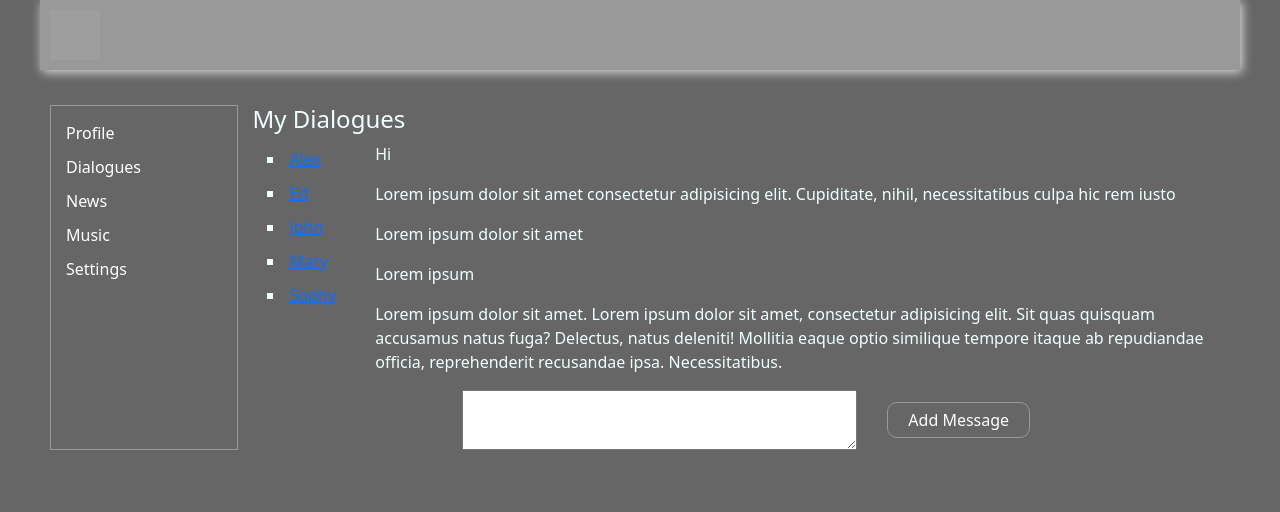
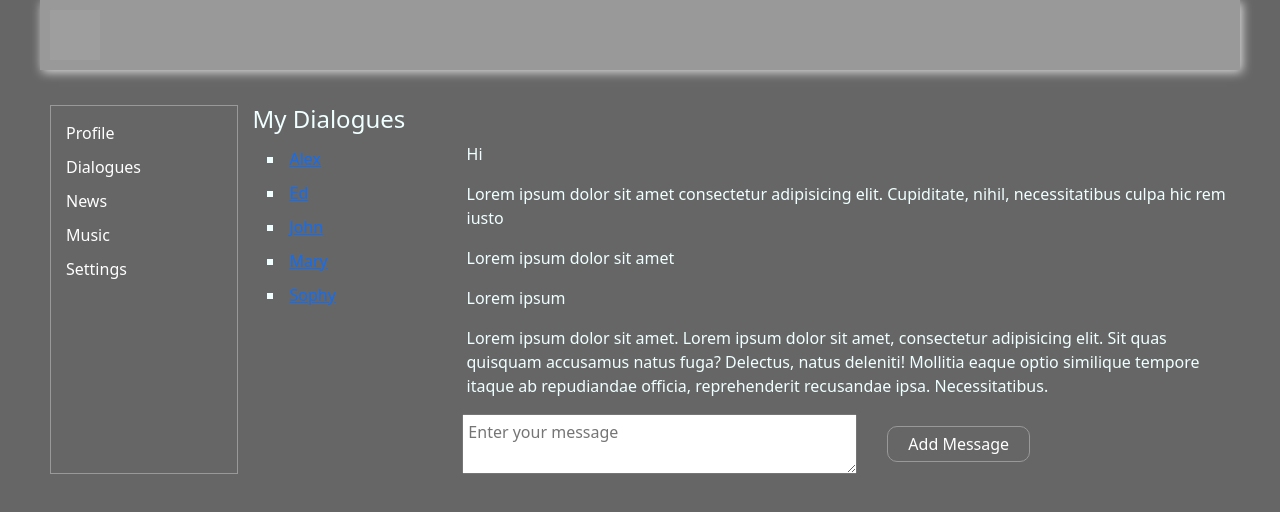
Before and after one commit to vitalii-minchuk/react-course, a React (Create React App) app: page /dialogues in a window 1280 px wide. Shown: the top 512 px of the page. Built offline with nearby package versions, Linux system fonts and the light colour scheme; grey boxes are pictures that could not be loaded.

Commit message:
reducers, redux

```diff
--- a/package.json
+++ b/package.json
@@ -1,5 +1,5 @@
 {
-  "name": "social-networc",
+  "name": "social-network",
   "version": "0.1.0",
   "private": true,
   "dependencies": {
@@ -10,6 +10,7 @@
     "react-dom": "^18.0.0",
     "react-router-dom": "^6.3.0",
     "react-scripts": "5.0.0",
+    "redux": "^4.1.2",
     "web-vitals": "^2.1.4"
   },
   "scripts": {
--- a/src/App.css
+++ b/src/App.css
@@ -9,4 +9,5 @@ ul li {
   gap:15px;
   max-width: 1200px;
   margin: 0 auto;
+  margin-bottom: 35px;
 }
--- a/src/App.js
+++ b/src/App.js
@@ -21,7 +21,7 @@ const App = (props) => {
                 profilePage={props.state.profilePage}
               />}
             />
-            <Route path='/dialogues/*' element={<Dialogues state={props.state} />} />
+            <Route path='/dialogues/*' element={<Dialogues store={props.store} />} />
             <Route path='*' element={<ErrorPage />} />
           </Routes>
         </main>
--- a/src/components/Dialogues/Dialogues.jsx
+++ b/src/components/Dialogues/Dialogues.jsx
@@ -1,20 +1,31 @@
 import React from "react";
-import { Link } from "react-router-dom";
 import s from "./Dialogues.module.css";
 import MessageItem from "./MessageItem/Message";
 import DialogueItem from "./DialogueItem/DialogueItem";
+import { sendMessageCreator, updateNewMessageBodyCreator } from "../../redux/dialogues-reducer";
 
 const Dialogues = (props) => {
-  let messageElements = props.state.dialogues.messagesData.map((mes) => {
+  let state = props.store.getState();
+  let messageElements = state.dialogues.messagesData.map((mes) => {
     return <MessageItem key={mes.id} id={mes.id} message={mes.message}/>
   });
 
-  let dialogueElements = props.state.dialogues.dialoguesData.map((user) => {
+  let dialogueElements = state.dialogues.dialoguesData.map((user) => {
     return <DialogueItem key={user.id} id={user.id} name={user.name}/>
-  })
+  });
+
+  let newMessageBody = state.dialogues.newMessageBody;
+
+  let onSendMessageClick = () => {
+    props.store.dispatch(sendMessageCreator());
+  };
+  let onNewMessageChange = (evt) => {
+    let body = evt.target.value;
+    props.store.dispatch(updateNewMessageBodyCreator(body));
+  };
 
   return (
-    <div>
+    <div className={s.dialoguesInner}>
       <h4>My Dialogues</h4>
       <div className={s.dialogues}>
         <ul className={s.list}>
@@ -25,8 +36,13 @@ const Dialogues = (props) => {
         </div>
       </div>
       <div className={s.box}>
-        <textarea className={s.textarea}></textarea>
-        <button className={s.addBtn}>Add Message</button>
+        <textarea
+          onChange={ onNewMessageChange }
+          className={s.textarea}
+          value={ newMessageBody }
+          placeholder="Enter your message"
+        />
+        <button onClick={ onSendMessageClick } className={s.addBtn}>Add Message</button>
       </div>
     </div>
   );
--- a/src/components/Dialogues/Dialogues.module.css
+++ b/src/components/Dialogues/Dialogues.module.css
@@ -1,3 +1,4 @@
+
 .dialogues {
   display: flex;
   gap: 20px;
@@ -8,8 +9,9 @@
 }
 
 .messages {
-  widows: 80%;
+  width: 80%;
 }
+
 .box {
   display: flex;
   justify-content: center;
@@ -21,6 +23,7 @@
   width: 40%;
   padding: 5px;
 }
+
 .addBtn {
   color: #fff;
   padding: 5px 20px;
@@ -30,6 +33,7 @@
   border-radius: 10px;
   transition: all .3s;
 }
+
 .addBtn:hover {
   color: #333;
   padding: 5px 20px;
--- a/src/components/Profile/MyPosts/MyPosts.jsx
+++ b/src/components/Profile/MyPosts/MyPosts.jsx
@@ -1,6 +1,8 @@
 import React from "react";
 import Post from "./Post/Post";
 import s from "./MyPosts.module.css"
+import { addPostActionCreator, updateNewPostTextActionCreator } from "../../../redux/profile-reducer";
+
 
 
 const MyPosts = (props) => {
@@ -17,13 +19,13 @@ const MyPosts = (props) => {
 
   const textareaValue = React.createRef();
 
-  const addText = () => {
-    props.dispatch({type: 'ADD-POST'});
+  const addPost = () => {
+    props.dispatch(addPostActionCreator());
   };
 
   let onPostChange = () => {
     let text = textareaValue.current.value;
-    props.dispatch({type: 'UPDATE-NEW-POST-TEXT', newText: text});
+    props.dispatch(updateNewPostTextActionCreator(text));
   };
 
   return (
@@ -36,7 +38,7 @@ const MyPosts = (props) => {
           className={s.textarea}
           value={props.profilePage.newPostText}
         />
-        <button onClick={addText} className={s.addBtn}>Add Post</button>
+        <button onClick={addPost} className={s.addBtn}>Add Post</button>
       </div>
       <div>
         { postItems }
--- a/src/index.js
+++ b/src/index.js
@@ -1,4 +1,4 @@
-import store from "./redax/state";
+import store from "./redux/redux-store";
 import React from 'react';
 import ReactDOM from 'react-dom/client';
 import App from './App';
@@ -10,11 +10,14 @@ const root = ReactDOM.createRoot(container)
 let rerenderEntireTree = (state) => {
   root.render(
     <React.StrictMode>
-      <App state={state} dispatch={store.dispatch.bind(store)} />
+      <App state={state} dispatch={store.dispatch.bind(store)} store={store} />
     </React.StrictMode>
   );
 };
 
 rerenderEntireTree (store.getState());
 
-store.subscribe(rerenderEntireTree);
+store.subscribe(() => {
+  let state = store.getState();
+  rerenderEntireTree(state);
+});
--- /dev/null
+++ b/src/redux/dialogues-reducer.js
@@ -0,0 +1,45 @@
+const UPDATE_NEW_MESSAGE_BODY = 'UPDATE-NEW-MESSAGE-BODY';
+const SEND_MESSAGE = 'SEND-MESSAGE';
+
+export const sendMessageCreator = () => ({ type: SEND_MESSAGE });
+export const updateNewMessageBodyCreator = (text) => {
+  return {
+    type: UPDATE_NEW_MESSAGE_BODY,
+    body: text
+  }
+};
+
+let initialState = {
+  messagesData: [
+    {message: "Hi", id: 1},
+    {message: "Lorem ipsum dolor sit amet consectetur adipisicing elit. Cupiditate, nihil, necessitatibus culpa hic rem iusto", id: 2},
+    {message: "Lorem ipsum dolor sit amet", id: 3},
+    {message: "Lorem ipsum", id: 4},
+    {message: "Lorem ipsum dolor sit amet. Lorem ipsum dolor sit amet, consectetur adipisicing elit. Sit quas quisquam accusamus natus fuga? Delectus, natus deleniti! Mollitia eaque optio similique tempore itaque ab repudiandae officia, reprehenderit recusandae ipsa. Necessitatibus.", id: 5},
+  ],
+  newMessageBody: '',
+  dialoguesData: [
+    {name: "Alex", id: 1},
+    {name: "Ed", id: 2},
+    {name: "John", id: 3},
+    {name: "Mary", id: 4},
+    {name: "Sophy", id: 5},
+  ]
+}
+
+const dialoguesReducer = (state = initialState, action) => {
+  switch(action.type){
+    case UPDATE_NEW_MESSAGE_BODY:
+      state.newMessageBody = action.body;
+      return state;
+    case SEND_MESSAGE:
+      let body = state.newMessageBody;
+      state.newMessageBody = "";
+      state.messagesData.push({id: 6, message: body});
+      return state;
+    default:
+      return state;
+  };
+};
+
+export default dialoguesReducer;
--- /dev/null
+++ b/src/redux/profile-reducer.js
@@ -0,0 +1,43 @@
+const ADD_POST = 'ADD-POST';
+const UPDATE_NEW_POST_TEXT = 'UPDATE-NEW-POST-TEXT';
+
+export const addPostActionCreator = () => ({ type: ADD_POST });
+export const updateNewPostTextActionCreator = (text) => {
+  return {
+    type: UPDATE_NEW_POST_TEXT,
+    newText: text
+  }
+};
+
+let initialState = {
+  postData: [
+    {id: 1, message: "its my first post", likesCount: 124, src: "https://images.pexels.com/photos/990349/pexels-photo-990349.jpeg?auto=compress&cs=tinysrgb&dpr=1&w=500"},
+    {id: 2, message: "yo yo yo", likesCount: 15, src: "https://images.pexels.com/photos/312839/pexels-photo-312839.jpeg?auto=compress&cs=tinysrgb&dpr=1&w=500"},
+    {id: 3, message: "hey", likesCount: 1, src: "https://images.pexels.com/photos/1108099/pexels-photo-1108099.jpeg?auto=compress&cs=tinysrgb&dpr=1&w=500"},
+    {id: 4, message: "gasdfgadfg fdgafgasg", likesCount: 5, src: "https://www.stockvault.net/data/2019/03/11/261989/thumb16.jpg"},
+    {id: 5, message: "hey", likesCount: 33, src: "https://www.inpixio.com/remove-background/images/main-after.jpg"},
+  ],
+  newPostText: "",
+}
+
+const profileReducer = (state = initialState, action) => {
+  switch(action.type) {
+    case ADD_POST:
+      let newPost = {
+        id: 6,
+        message: state.newPostText,
+        likesCount: 0,
+        src: 'https://pngset.com/images/the-team-aone-group-holdings-ltd-circle-user-icon-svg-text-symbol-number-disk-transparent-png-2898374.png',
+      }
+      state.postData.push(newPost);
+      state.newPostText = "";
+      return state;
+    case UPDATE_NEW_POST_TEXT:
+      state.newPostText = action.newText;
+      return state;
+    default:
+      return state;
+  };
+};
+
+export default profileReducer;
--- /dev/null
+++ b/src/redux/redux-store.js
@@ -0,0 +1,12 @@
+import { combineReducers, createStore } from "redux";
+import dialoguesReducer from "./dialogues-reducer";
+import profileReducer from "./profile-reducer";
+
+let reducers = combineReducers({
+  dialogues: dialoguesReducer,
+  profilePage: profileReducer,
+});
+
+let store = createStore(reducers);
+
+export default store;
--- a/src/redax/state.js
+++ b/src/redux/state.js
@@ -1,3 +1,6 @@
+import dialoguesReducer from "./dialogues-reducer";
+import profileReducer from "./profile-reducer";
+
 let store = {
   _state: {
     profilePage: {
@@ -18,6 +21,7 @@ let store = {
         {message: "Lorem ipsum", id: 4},
         {message: "Lorem ipsum dolor sit amet. Lorem ipsum dolor sit amet, consectetur adipisicing elit. Sit quas quisquam accusamus natus fuga? Delectus, natus deleniti! Mollitia eaque optio similique tempore itaque ab repudiandae officia, reprehenderit recusandae ipsa. Necessitatibus.", id: 5},
       ],
+      newMessageBody: '',
       dialoguesData: [
         {name: "Alex", id: 1},
         {name: "Ed", id: 2},
@@ -37,20 +41,10 @@ let store = {
     this._callSubscriber = observer;
   },
   dispatch (action) {
-    if (action.type === 'ADD-POST') {
-      let newPost = {
-        id: 6,
-        message: this._state.profilePage.newPostText,
-        likesCount: 0,
-        src: 'https://pngset.com/images/the-team-aone-group-holdings-ltd-circle-user-icon-svg-text-symbol-number-disk-transparent-png-2898374.png',
-      }
-      this._state.profilePage.postData.push(newPost);
-      this._state.profilePage.newPostText = "";
-      this._callSubscriber(this._state);
-    } else if (action.type === 'UPDATE-NEW-POST-TEXT') {
-      this._state.profilePage.newPostText = action.newText;
-      this._callSubscriber(this._state);
-    }
+    this._state.profilePage = profileReducer(this._state.profilePage, action);
+    this._state.dialogues = dialoguesReducer(this._state.dialogues, action);
+
+    this._callSubscriber(this._state);
   },
 };
 
```
Also changed, not shown: 1 other file (tests, documents, lock files or other folders).
